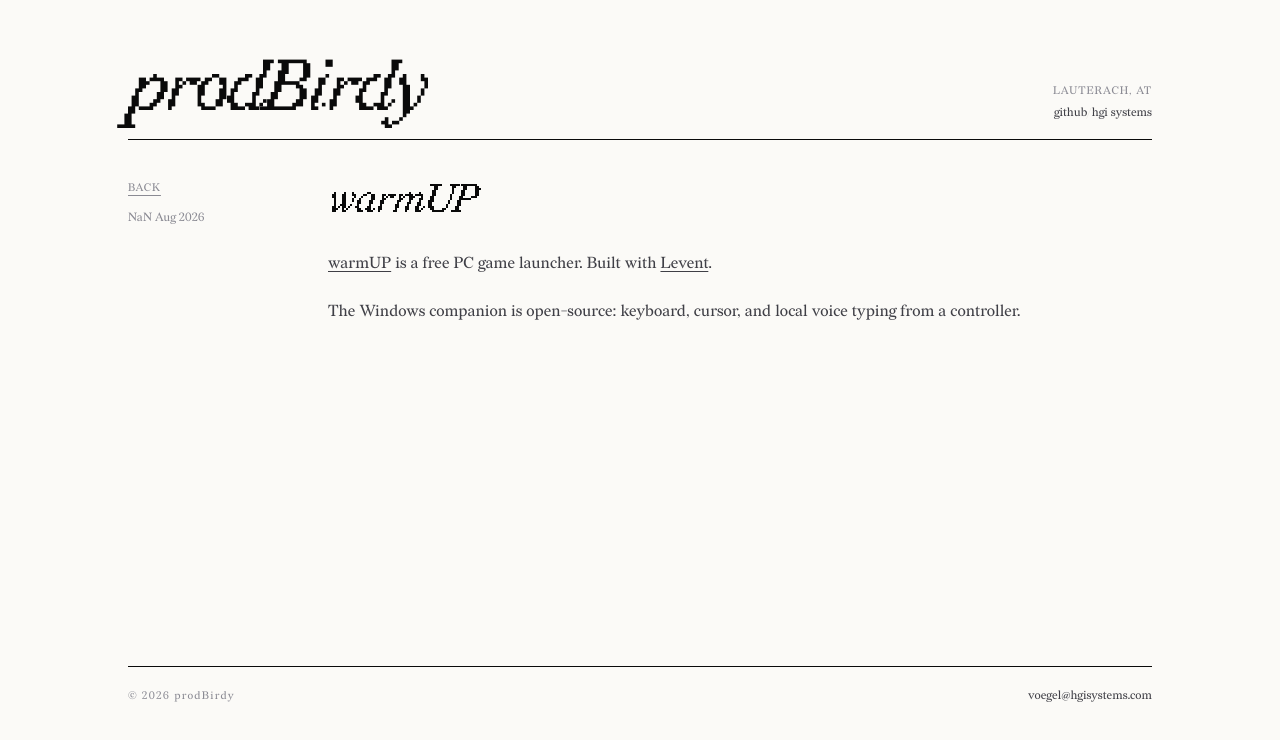
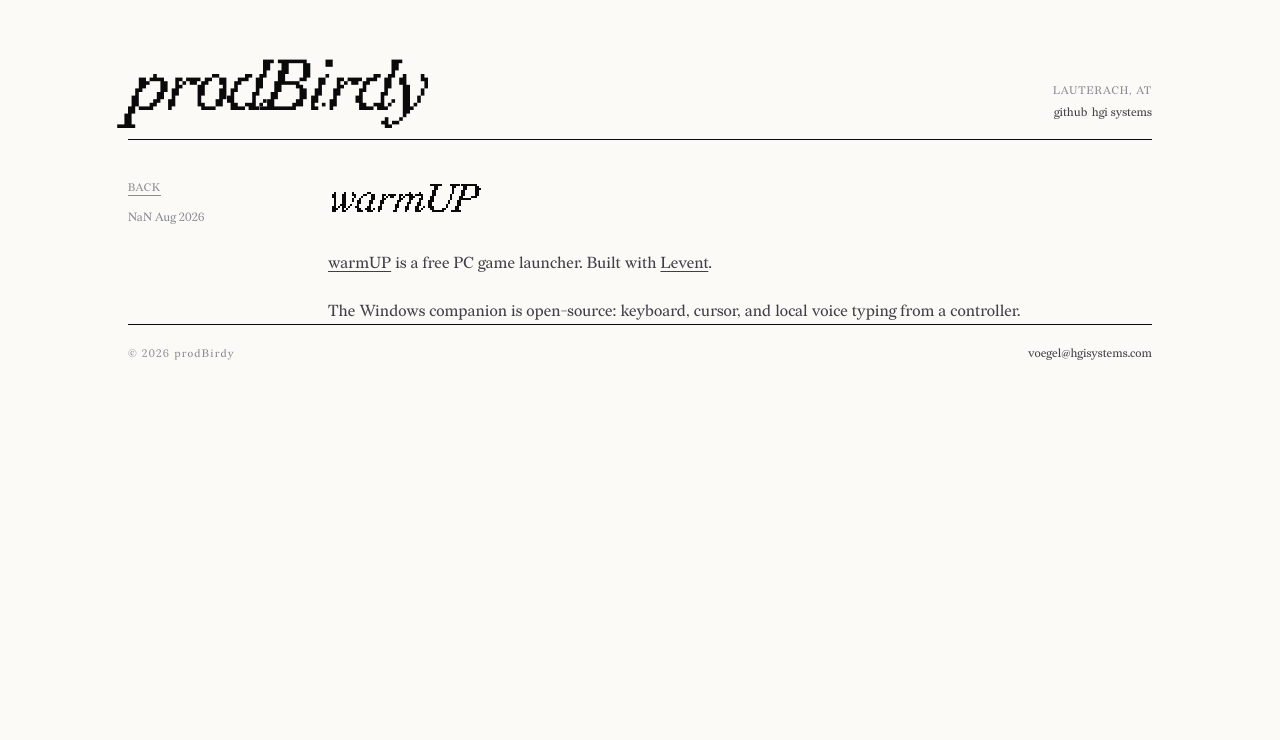
Before and after one commit to prodBirdy/site, a React (Vite) app: page /posts/warmup in a window 1280 px wide. Shown: the top 740 px of the page. Built offline with nearby package versions, Linux system fonts and the light colour scheme.

Commit message:
Sit the footer under the index instead of the viewport
The mock places the rule and copyright directly after the tree, not pinned to the bottom of a tall screen.

Co-authored-by: Jonas Vögel <prodBirdy@users.noreply.github.com>

```diff
--- a/src/components/layout.tsx
+++ b/src/components/layout.tsx
@@ -29,7 +29,7 @@ export function Layout({
 
   return (
     <div className="min-h-svh bg-page text-copy">
-      <div className="mx-auto flex min-h-svh w-full max-w-[1120px] flex-col px-6 pt-11 pb-14 md:px-12 md:pt-14 md:pb-24">
+      <div className="mx-auto flex w-full max-w-[1120px] flex-col px-6 pt-11 pb-14 md:px-12 md:pt-14 md:pb-24">
         <header className="flex flex-col gap-3.5 border-b border-ink pb-4 md:flex-row md:items-end md:justify-between md:pb-[18px]">
           <Wordmark className="font-heading text-[46px] leading-[41px] tracking-[-2px] text-ink italic md:text-[72px] md:leading-[65px] md:tracking-[-3px]">
             <Link to="/" viewTransition className="no-underline">
@@ -58,7 +58,7 @@ export function Layout({
           </nav>
         </header>
         <main className="flex-1">{children}</main>
-        <footer className="mt-auto flex items-center justify-between gap-3 border-t border-ink pt-[18px] md:pt-5">
+        <footer className="flex items-center justify-between gap-3 border-t border-ink pt-[18px] md:pt-5">
           <p className="text-[11px] leading-[15px] tracking-[1.2px] text-quiet">
             © 2026<span className="hidden md:inline"> prodBirdy</span>
           </p>
```
